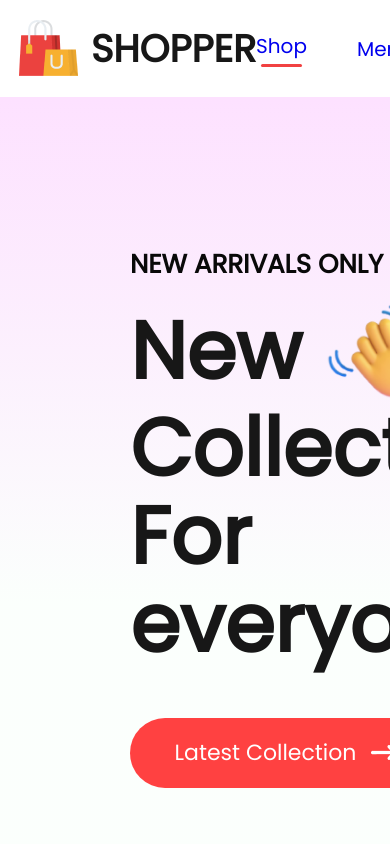
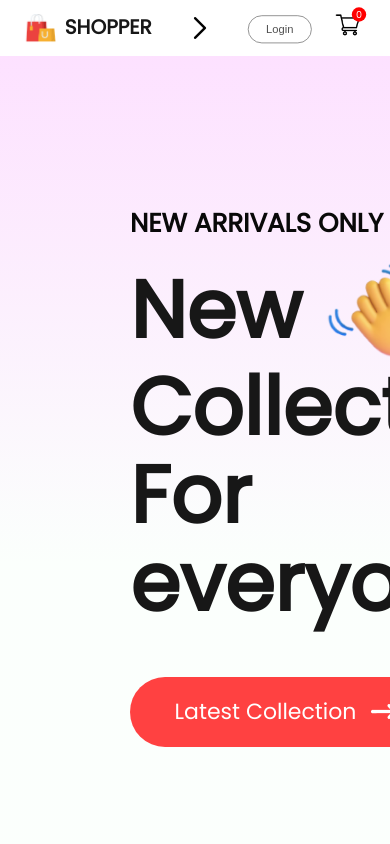
Before and after one commit to Mahradtangestani/ecommerce, a React (Create React App) app: page / in a window 390 px wide. Shown: the top 844 px of the page. Built offline with nearby package versions, Linux system fonts and the light colour scheme.

Commit message:
The Navbar became responsive

```diff
--- a/src/components/navbar/Navbar.css
+++ b/src/components/navbar/Navbar.css
@@ -3,6 +3,8 @@
     justify-content: space-around;
     padding: 16px;
     box-shadow: 0 1px 3px -2px black;
+    width: 100%;
+    align-items: center;
 }
 .nav-logo{
     display: flex;
@@ -71,3 +73,98 @@
     background: red;
     color: white;
 }
+.nav-dropdown{
+    display: none;
+}
+@media (max-width: 1280px){
+    .navbar{
+        padding: 12px 50px;
+    }
+    .nav-logo img{
+        width: 40px;
+    }
+    .nav-logo p{
+        font-size: 25px;
+    }
+    .nav-menu{
+        gap: 30px;
+        font-size: 16px;
+    }
+    .nav-login-cart{
+        gap: 30px;
+    }
+    .nav-login-cart button{
+        width: 120px;
+        height: 45px;
+        font-size: 16px;
+    }
+    .nav-cart-count{
+        margin-left: -40px;
+        font-size: 12px;
+    }
+}
+
+@media (max-width:1024px){
+    .navbar{
+        padding: 12px 30px;
+    }
+    .nav-menu{
+        gap: 25px;
+        font-size: 14px;
+    }
+    .nav-login-cart button{
+        width: 80px;
+        height: 35px;
+        font-size: 14px;
+    }
+    .nav-login-cart img{
+        width: 30px;
+    }
+    .nav-cart-count{
+        width: 18px;
+        height: 18px;
+    }
+}
+
+@media (max-width:800px){
+    .navbar{
+        padding: 10px 0px;
+    }
+    .nav-dropdown{
+        display: block;
+        width: 30px;
+        rotate: -90deg;
+        transition: 0.5s;
+    }
+    .nav-menu{
+        display: none;
+        height: 80px;
+        width: 100%;
+        position: absolute;
+        background-color: white;
+        justify-content: center;
+        top: 50px ;
+    }
+    .nav-menu-visible{
+        display: flex;
+    }
+    .nav-dropdown.open{
+        transform: rotate(90deg);
+    }
+}
+@media(max-width:500px){
+    .navbar{
+        padding: 8px 0px;
+        gap: 0;
+    }
+    .nav-logo{
+        transform: scale(0.8);
+    }
+    .nav-menu{
+        height: 70px;
+        top: 50px;
+    }
+    .nav-login-cart{
+        transform: scale(0.8);
+    }
+}
--- a/src/components/navbar/Navbar.jsx
+++ b/src/components/navbar/Navbar.jsx
@@ -1,14 +1,21 @@
-import React, { useContext, useState } from 'react';
+import React, { useContext, useRef, useState } from 'react';
 import "./Navbar.css"
 import logo from "../Assets/logo.png"
 import cart_icon from "../Assets/cart_icon.png"
 import { Link } from 'react-router-dom';
 import { ShopContext } from '../../context/ShopContext';
+import nav_dropdown from "../Assets/nav-dropdown.jpg"
 
 const Navbar = () => {
 
     const [menu , setMenu] = useState("shop");
     const {getTotalCartItems} = useContext(ShopContext)
+    const menuRef = useRef()
+
+    const dropdown_toggle = (e)=>{
+         menuRef.current.classList.toggle("nav-menu-visible")
+         e.target.classList.toggle("open")
+    }
 
     return (
         <div className='navbar'>
@@ -16,7 +23,8 @@
                 <img src={logo} alt="" />
                 <p>SHOPPER</p>
             </div>
-            <ul className='nav-menu'>
+            <img className='nav-dropdown' onClick={dropdown_toggle} src={nav_dropdown} alt="" />
+            <ul ref={menuRef} className='nav-menu'>
                <li onClick={()=>setMenu("shop")}> <Link style={{textDecoration: "none"}} to="/">Shop</Link>  {menu === "shop" ? <hr/> : <></>}</li>
                <li onClick={()=>setMenu("mens")}> <Link style={{textDecoration: "none"}} to="/mens">Men</Link>  {menu === "mens" ? <hr/> : <></>}</li>
                <li onClick={()=>setMenu("womens")}> <Link style={{textDecoration: "none"}} to="/womens">Women</Link>  {menu === "womens" ? <hr/> : <></>}</li>
```
Also changed, not shown: src/components/Assets/nav-dropdown.jpg (added).
